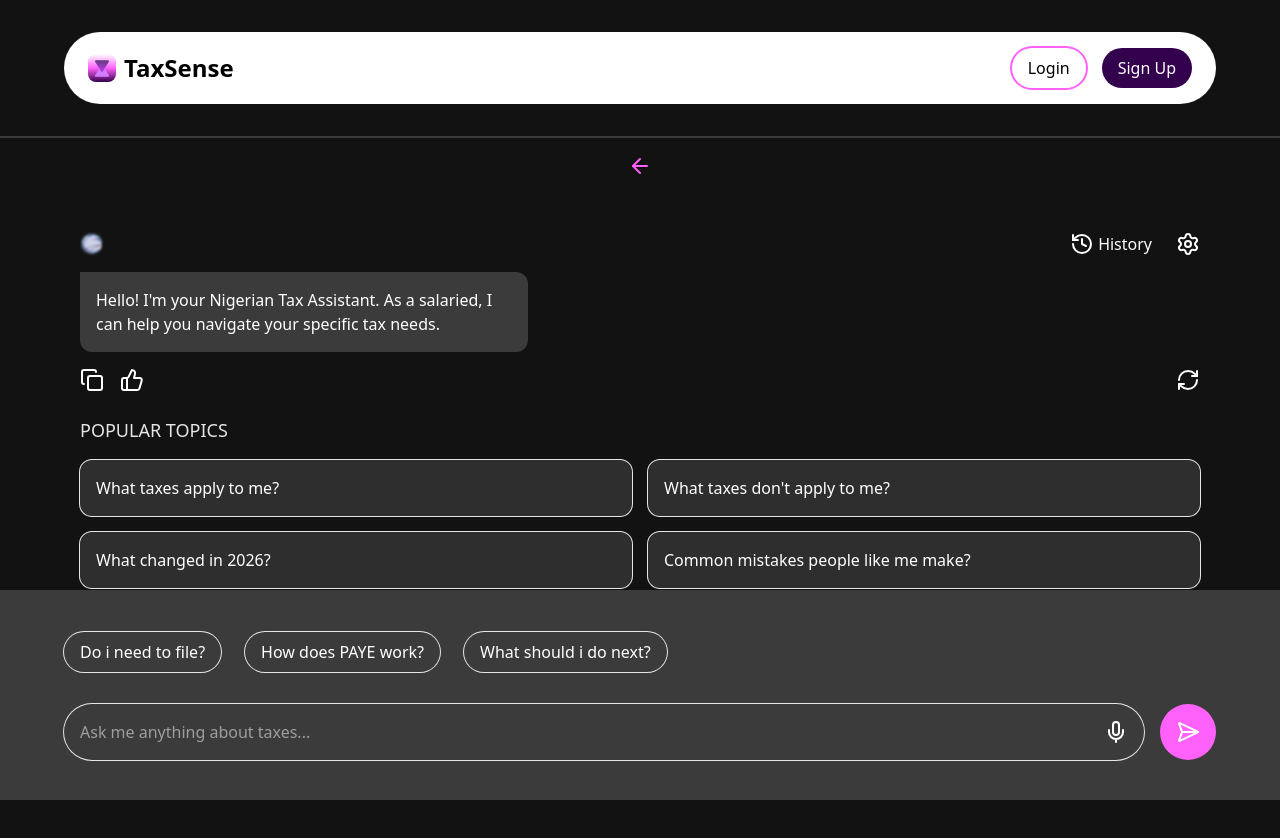
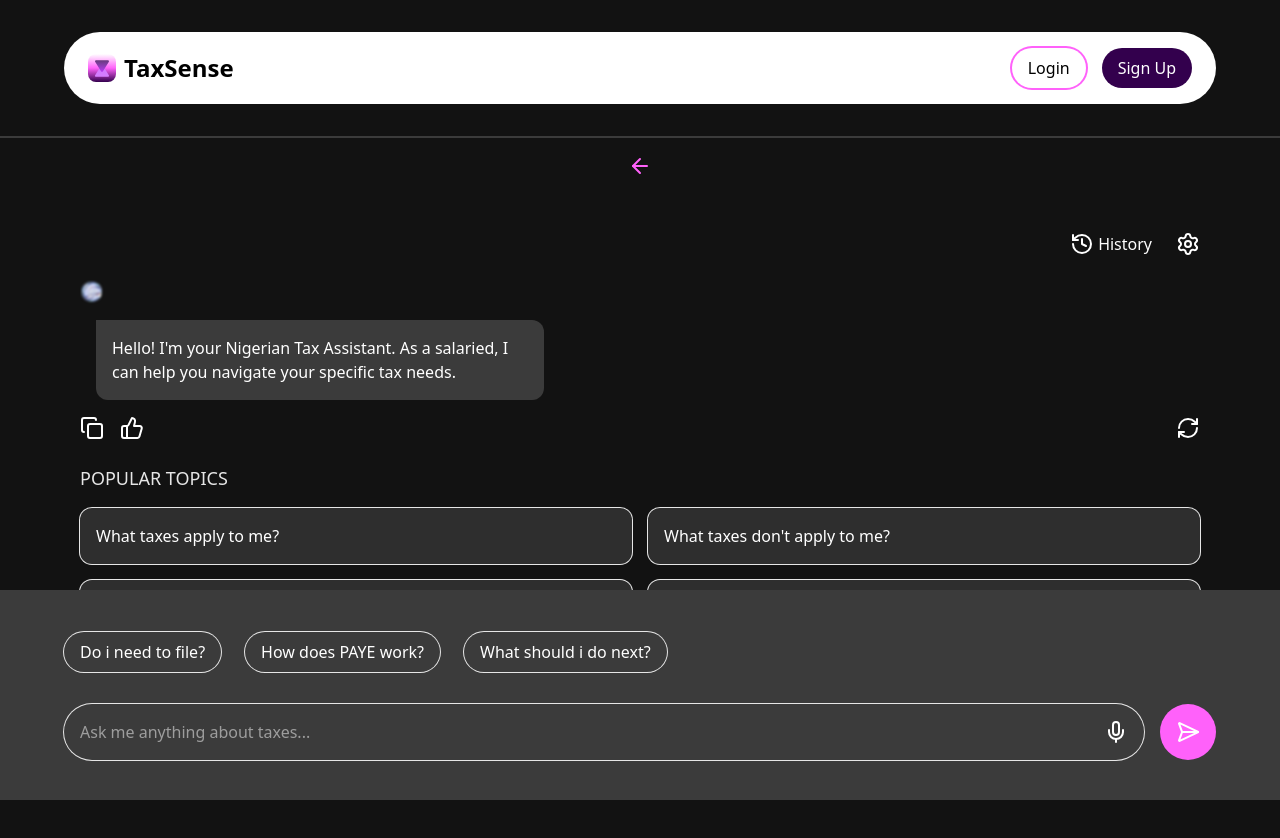
Before and after one commit to hassanismailtech/tax-mate, a React (Vite) app: page /chat in a window 1280 px wide. Shown: the top 838 px of the page. Built offline with nearby package versions, Linux system fonts and the light colour scheme.

Commit message:
feat(shared/ui): add send message function and fix chat aligment

```diff
--- a/src/shared/ui/ChatAi.jsx
+++ b/src/shared/ui/ChatAi.jsx
@@ -1,3 +1,4 @@
+import { useState } from "react";
 import profilePic from "../../shared/assets/images/profile-pic.svg";
 import {
   History,
@@ -23,13 +24,36 @@ const promptArr = [
 ];
 
 export default function ChatAi() {
+  const [messages, setMessages] = useState([
+    {
+      id: 1,
+      role: "ai",
+      image: profilePic,
+      content:
+        "Hello! I'm your Nigerian Tax Assistant. As a salaried, I can help you navigate your specific tax needs.",
+    },
+  ]);
+
+  const [input, setInput] = useState("");
+  const [hasSentMessage, setHasSentMessage] = useState(false);
+
+  const handleSend = (e) => {
+    e.preventDefault();
+    if (!input.trim()) return;
+
+    setMessages((prev) => [
+      ...prev,
+      { id: Date.now(), role: "user", content: input, image: profilePic },
+    ]);
+
+    setInput("");
+    setHasSentMessage(true);
+  };
+
   return (
     <div className="relative flex flex-col h-screen">
       <div className="flex-1 p-4 flex flex-col gap-6 max-w-6xl mx-auto w-full">
-        <div className="flex flex-col gap-4">
-          <div className="flex justify-between">
-            <img src={profilePic} alt="Ai profile pic" />
-            <div className="flex gap-6">
+        <div className="flex justify-end gap-6">
           <button className="flex gap-1 cursor-pointer">
             <History />
             History
@@ -38,15 +62,27 @@ export default function ChatAi() {
             <Settings />
           </button>
         </div>
+
+        {messages.map((message) => {
+          return (
+            <div key={message.id} className="flex flex-col gap-4">
+              <div
+                className={`flex ${message.role === "user" ? "justify-end" : ""}`}
+              >
+                <img src={message.image} alt="Ai profile pic" />
               </div>
 
-          <div className="bg-[hsl(var(--color-primary))] p-4 rounded-tr-xl rounded-br-xl rounded-bl-xl max-w-md">
-            <p className="text-white">
-              Hello! I'm your Nigerian Tax Assistant. As a salaried, I can help
-              you navigate your specific tax needs.
+              <div
+                className={`flex ${message.role === "user" ? "justify-end" : ""}`}
+              >
+                <p
+                  className={`text-white ${message.role === "user" ? "bg-[hsl(var(--color-accent))] rounded-tl-xl rounded-br-xl rounded-bl-xl mr-4" : "bg-[hsl(var(--color-primary))] rounded-tr-xl rounded-br-xl rounded-bl-xl ml-4"}  p-4  max-w-md`}
+                >
+                  {message.content}
                 </p>
               </div>
 
+              {message.role === "ai" && (
                 <div className="flex justify-between">
                   <div className="flex gap-4">
                     <button className="cursor-pointer">
@@ -60,8 +96,12 @@ export default function ChatAi() {
                     <RefreshCw />
                   </button>
                 </div>
+              )}
             </div>
+          );
+        })}
 
+        {!hasSentMessage && (
           <div className="flex flex-col gap-4">
             <h2 className="text-lg text-[hsl(var(--color-secondary))]">
               POPULAR TOPICS
@@ -76,9 +116,11 @@ export default function ChatAi() {
               })}
             </ul>
           </div>
+        )}
       </div>
 
       <div className="sticky bottom-0 bg-[hsl(var(--color-primary))] border-t-2 border-solid border-[hsl(var(--color-primary))] p-4 md:py-10 flex flex-col gap-4 md:gap-8">
+        {!hasSentMessage && (
           <ul className="flex gap-6 flex-wrap max-w-6xl mx-auto w-full ">
             {promptArr.map((value) => {
               return (
@@ -88,13 +130,19 @@ export default function ChatAi() {
               );
             })}
           </ul>
+        )}
 
-        <form className="flex justify-between gap-4 max-w-6xl mx-auto w-full">
+        <form
+          className="flex justify-between gap-4 max-w-6xl mx-auto w-full"
+          onSubmit={handleSend}
+        >
           <div className="flex-1 bg-[hsl(var(--color-primary))] flex items-center justify-between gap-4 p-4 rounded-full ring-1 ring-[hsl(var(--color-secondary))]">
             <label className="flex-1">
               <input
                 placeholder="Ask me anything about taxes..."
                 className="outline-hidden w-full min-w-0"
+                value={input}
+                onChange={(e) => setInput(e.target.value)}
               />
             </label>
 
@@ -103,7 +151,10 @@ export default function ChatAi() {
             </button>
           </div>
 
-          <button className="bg-[hsl(var(--color-accent))] p-4 rounded-full cursor-pointer">
+          <button
+            type="submit"
+            className="bg-[hsl(var(--color-accent))] p-4 rounded-full cursor-pointer"
+          >
             <SendHorizontal />
           </button>
         </form>
```
Lines whose indentation alone changed are shown as unchanged.
